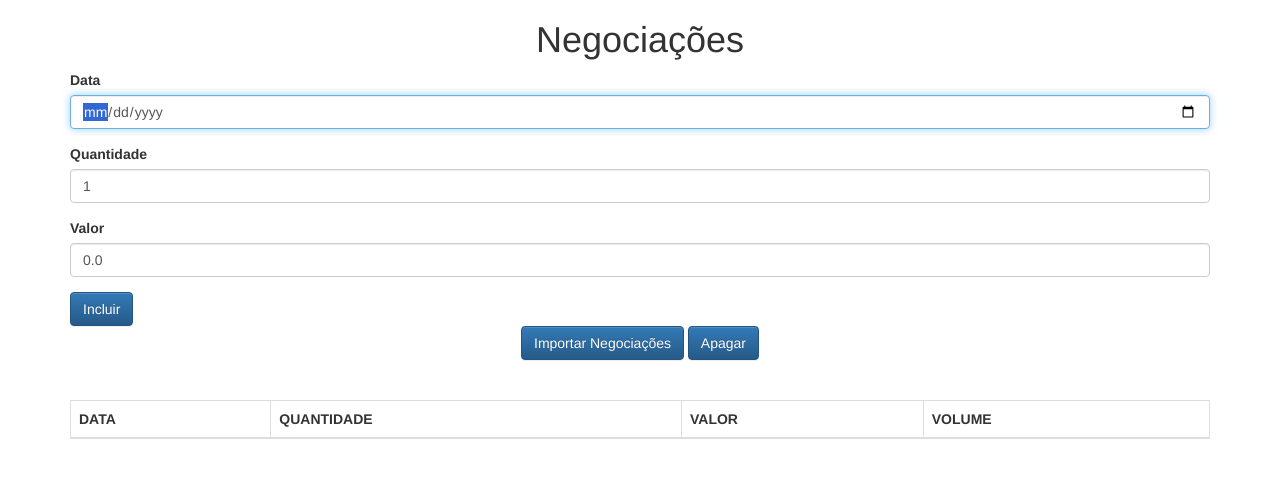
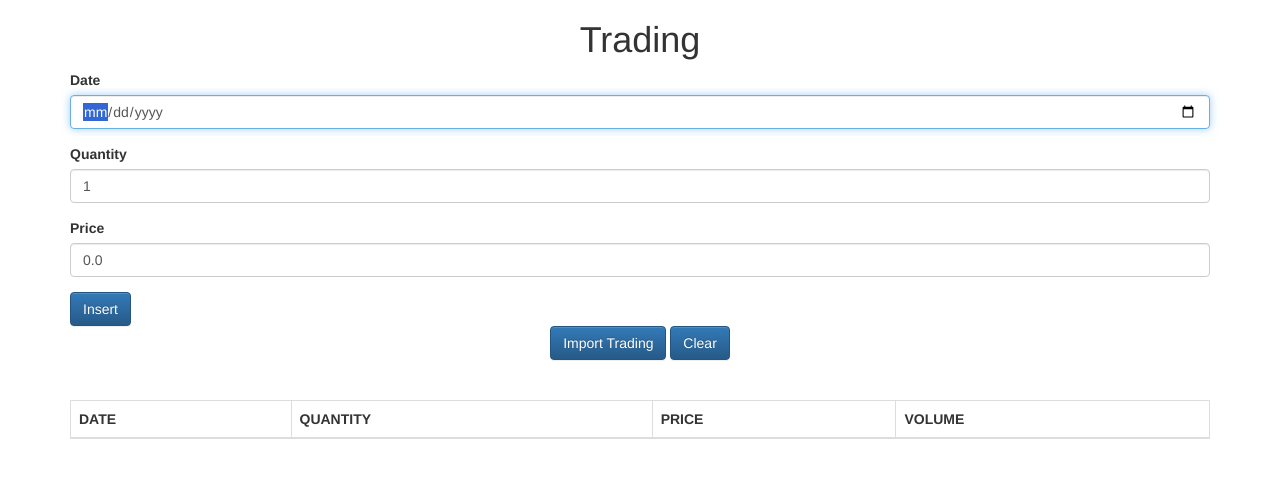
Before and after one commit to Ruscigno/react-stock-order-control, a plain HTML site: page client/index.html in a window 1280 px wide. Drawn offline with Linux system fonts and the light colour scheme.

Commit message:
Translate to english

```diff
--- a/client/index.html
+++ b/client/index.html
@@ -2,41 +2,41 @@
 <html>
 <head>
     <meta charset="UTF-8">
-    <title>Negociações</title>
+    <title>Trading</title>
     <link rel="stylesheet" href="css/bootstrap.css">
     <link rel="stylesheet" href="css/bootstrap-theme.css">
 
 </head>
 <body class="container">
 
-    <h1 class="text-center">Negociações</h1>
+    <h1 class="text-center">Trading</h1>
 
     <form class="form">
 
         <div class="form-group">
-            <label for="data">Data</label>
+            <label for="data">Date</label>
             <input type="date" id="data" class="form-control" required autofocus/>
         </div>
 
         <div class="form-group">
-            <label for="quantidade">Quantidade</label>
+            <label for="quantidade">Quantity</label>
             <input type="number" min="1" step="1" id="quantidade" class="form-control" value="1" required/>
         </div>
 
         <div class="form-group">
-            <label for="valor">Valor</label>
+            <label for="valor">Price</label>
             <input id="valor" type="number" class="form-control"  min="0.01" step="0.01" value="0.0" required />
         </div>
 
-        <button class="btn btn-primary" type="submit">Incluir</button>
+        <button class="btn btn-primary" type="submit">Insert</button>
     </form>
 
     <div class="text-center">
         <button class="btn btn-primary text-center" type="button">
-            Importar Negociações
+            Import Trading
         </button>
         <button class="btn btn-primary text-center" type="button">
-            Apagar
+            Clear
         </button>
     </div>
     <br>
@@ -45,9 +45,9 @@
     <table class="table table-hover table-bordered">
         <thead>
             <tr>
-                <th>DATA</th>
-                <th>QUANTIDADE</th>
-                <th>VALOR</th>
+                <th>DATE</th>
+                <th>QUANTITY</th>
+                <th>PRICE</th>
                 <th>VOLUME</th>
             </tr>
         </thead>
--- a/server/server.js
+++ b/server/server.js
@@ -2,5 +2,5 @@ var http = require('http')
     ,app = require('./config/express');
 
 http.createServer(app).listen(3000, function() {
-    console.log('Servidor estutando na porta: ' + this.address().port);
+    console.log('Listening port: ' + this.address().port);
 });
```
